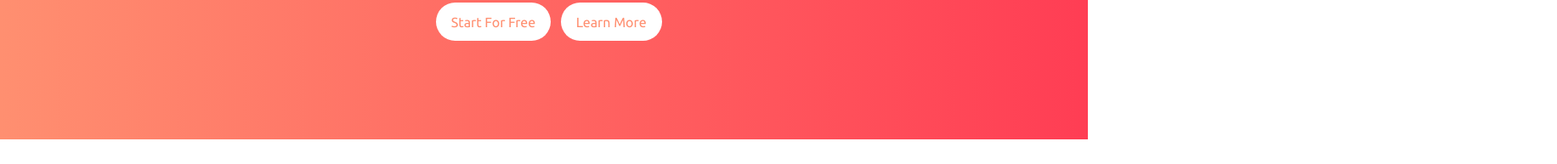
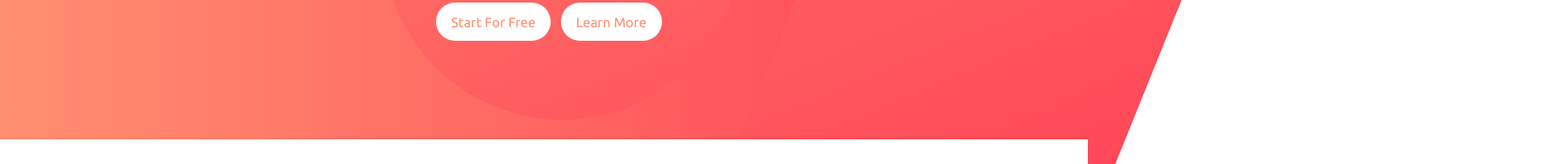
Before and after one commit to MANVANTH04/bloggr-landing-page, a plain HTML site: page index.html in a window 1280 px wide. Shown: the part 396-589 px from the top of the page at 85% size, 1832 px wide, since content can reach past the window. Drawn offline with Linux system fonts and the light colour scheme.

Commit message:
Update index.html

```diff
--- a/index.html
+++ b/index.html
@@ -13,7 +13,7 @@
 <body>
   <header class="header">
     <figure>
-      <!-- <img width=1700rem height="auto" src="images/bg-pattern-intro.svg" alt="" class="image"> -->
+      <img width=1700rem height="auto" src="images/bg-pattern-intro.svg" alt="" class="image">
     </figure>
     <div class="image-overlap">
       <nav class="nav-bar">
```
